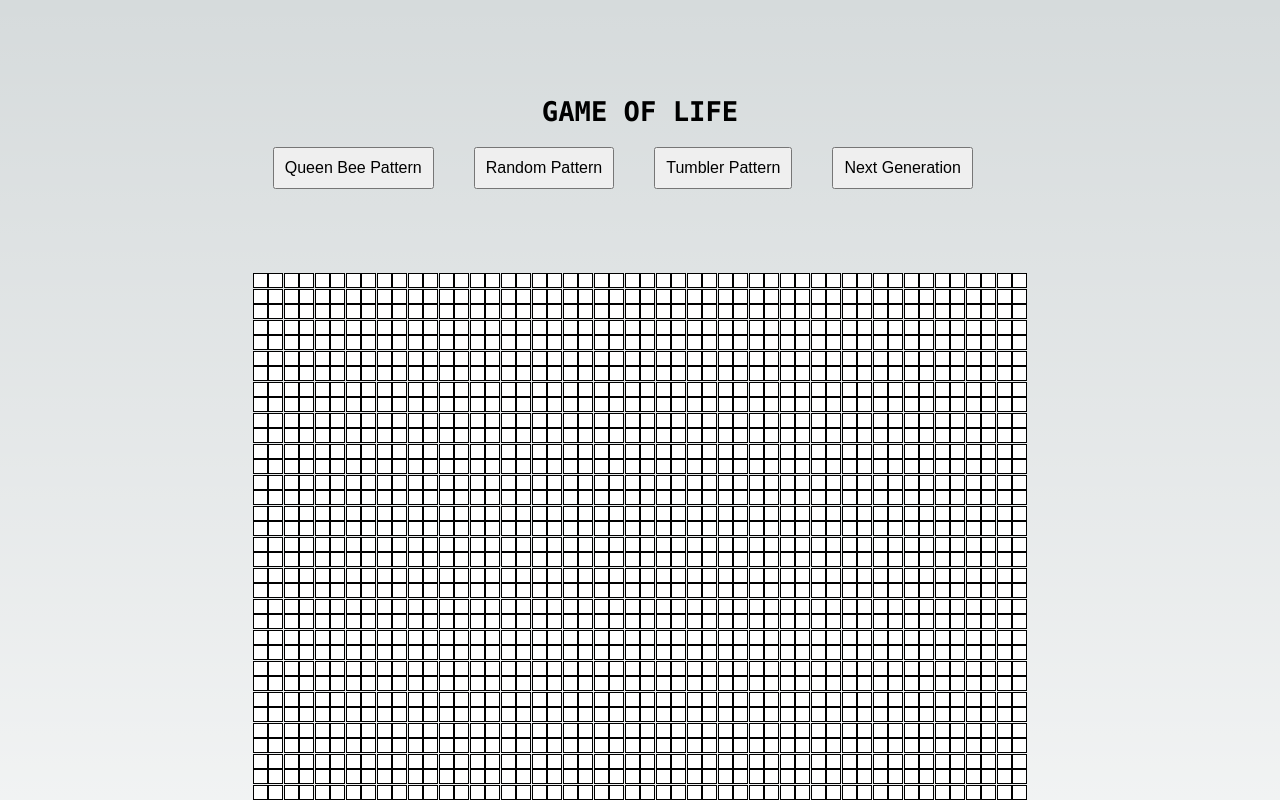
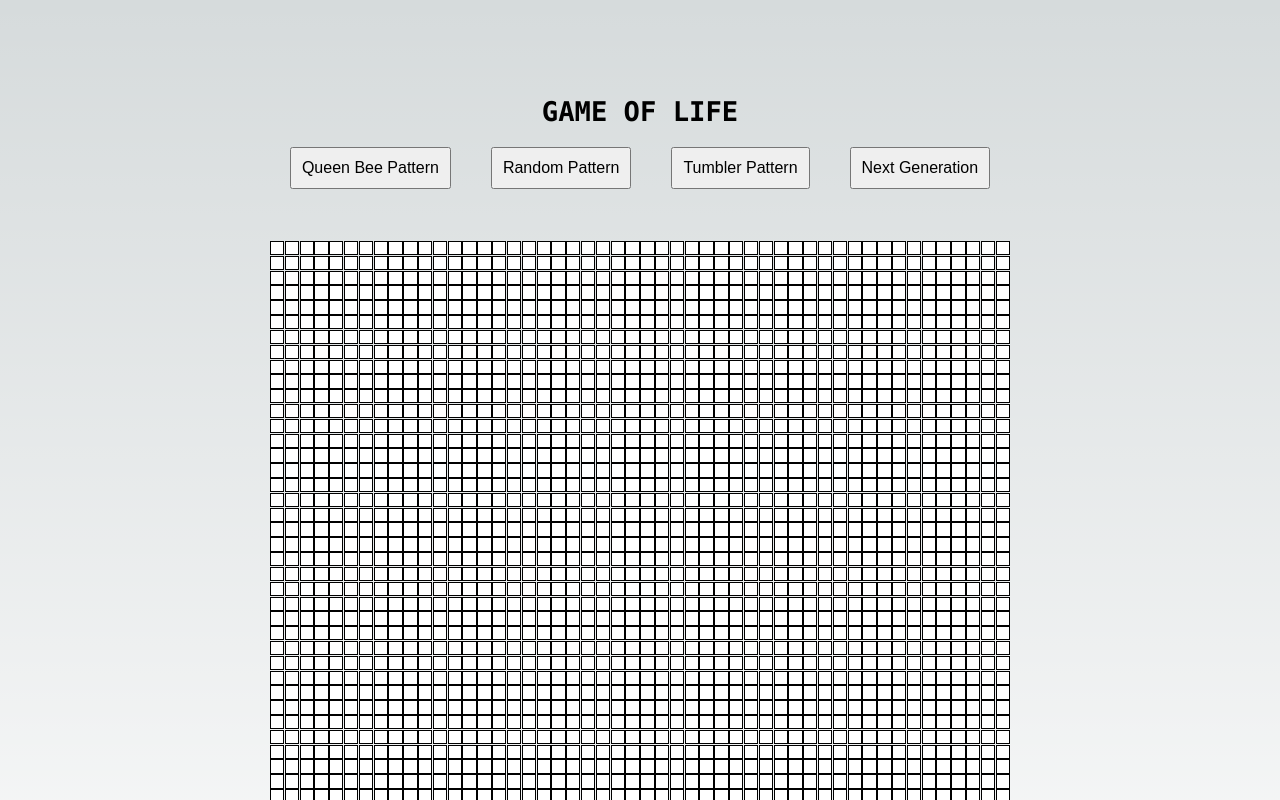
Before and after one commit to Okios2/Game-of-Life, a Next.js app: page / in a window 1280 px wide. Shown: the top 800 px of the page. Built offline with nearby package versions, Linux system fonts and the light colour scheme.

Commit message:
Resize grid cells on window size change

```diff
--- a/app/components/cell.module.css
+++ b/app/components/cell.module.css
@@ -1,6 +1,6 @@
 .cell {
-    width: 15px;
-    height: 15px;
+    width: 100%;
+    height: 100%;
     border: 0.5px solid black;
 }
 
--- a/app/components/grid.module.css
+++ b/app/components/grid.module.css
@@ -1,4 +1,7 @@
 .grid {
     display: grid;
+    width: 100%;
+    height: 100%;
     gap: 0.5px;
+    aspect-ratio: 1;
 }
--- a/app/components/grid.tsx
+++ b/app/components/grid.tsx
@@ -57,8 +57,8 @@ const GameBoard = forwardRef((props, ref: Ref<any>) => {
     <div
       className={styles.grid}
       style={{
-        gridTemplateColumns: `repeat(${cols}, 15px)`,
-        gridTemplateRows: `repeat(${rows}, 15px)`,
+        gridTemplateColumns: `repeat(${cols}, minmax(10px, 1fr))`,
+        gridTemplateRows: `repeat(${rows}, minmax(10px, 1fr))`,
       }}
     >
       {grid.map((row: boolean[], rowIndex: number) => (
--- a/app/page.module.css
+++ b/app/page.module.css
@@ -23,7 +23,7 @@
   justify-content: center;
   align-items: center;
   position: relative;
-  padding: 4rem 0;
+  padding: 2rem 0;
 }
 
 /* Enable hover only on non-touch devices */
```
